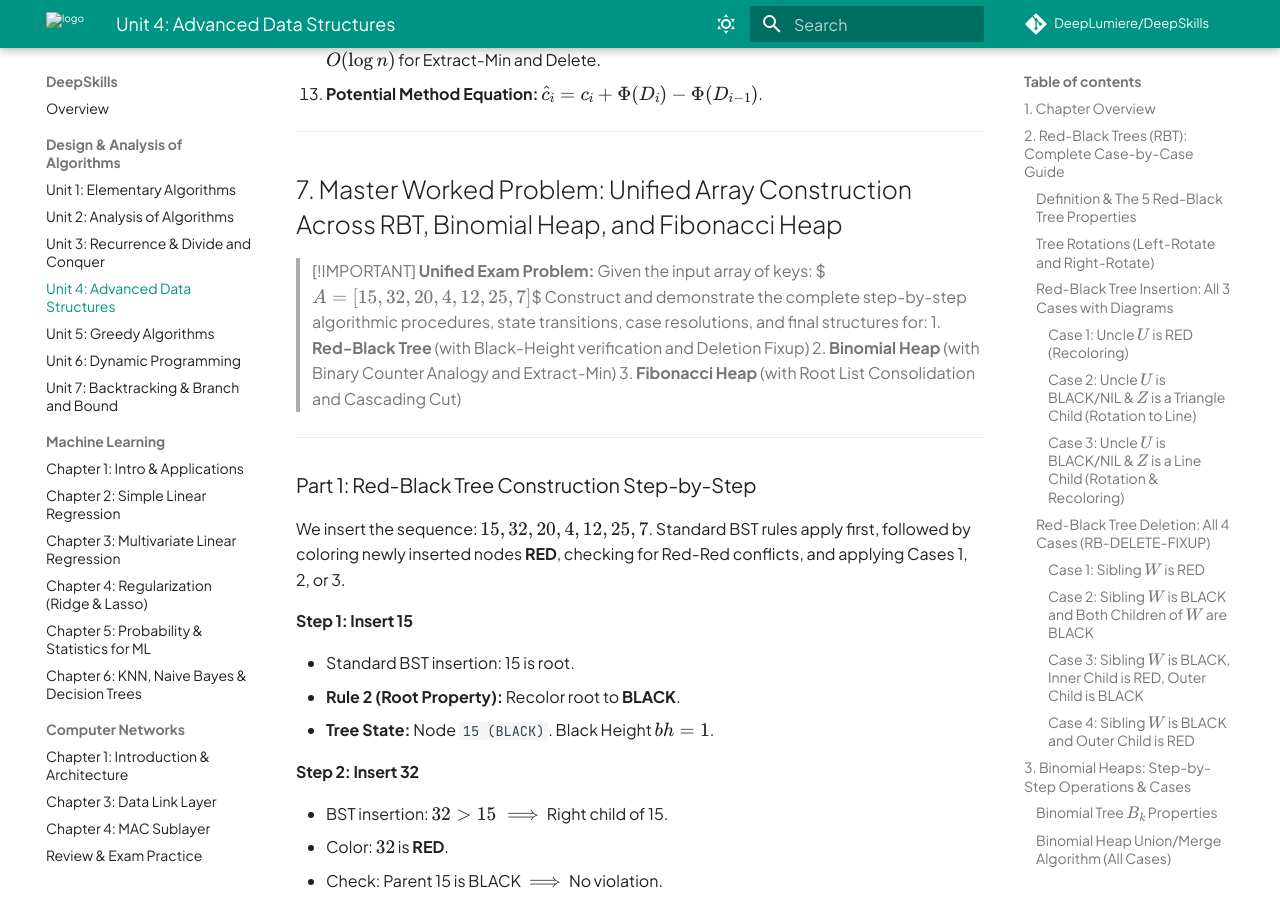
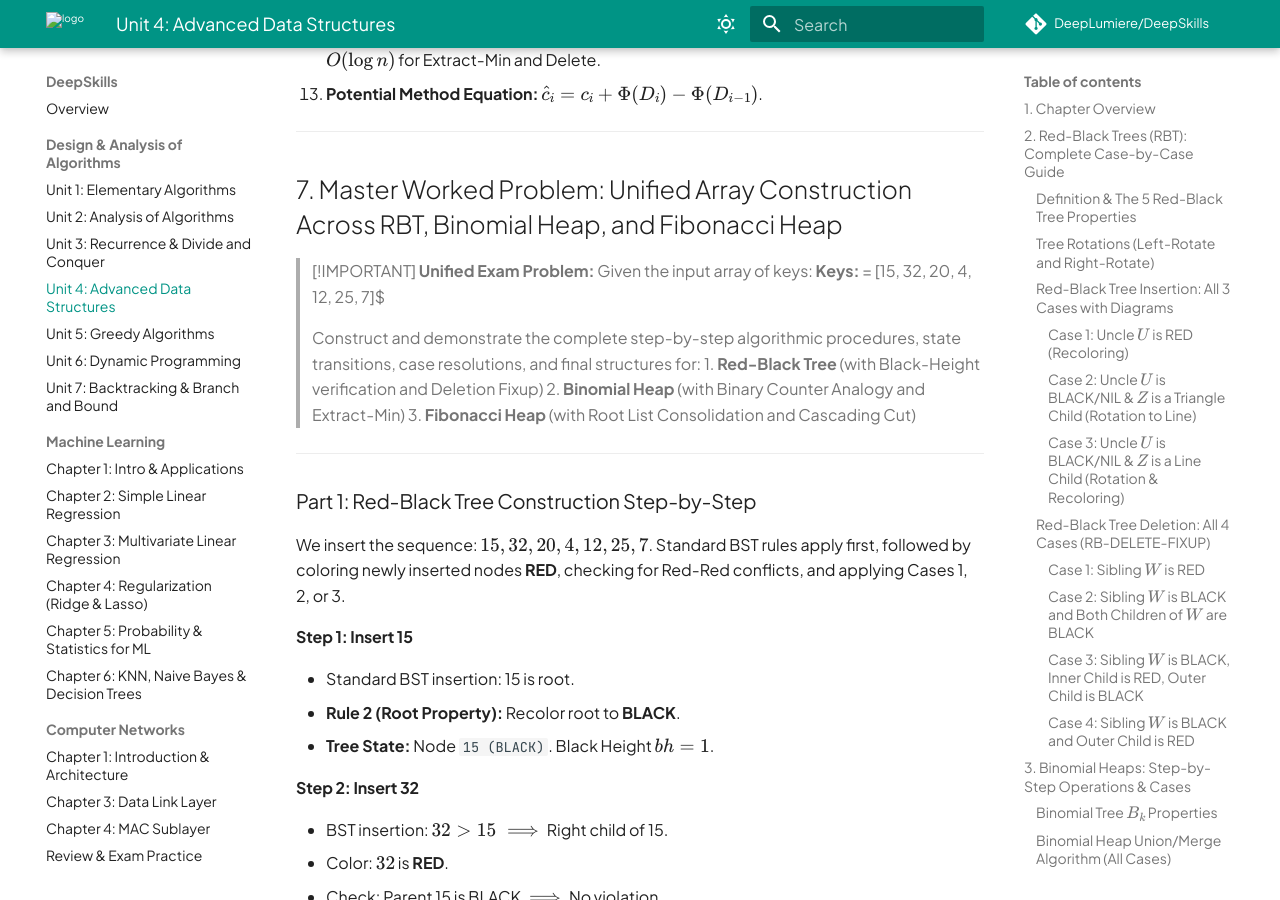
Before and after one commit to DeepLumiere/DeepSkills, an MkDocs documentation site: the page built from notes/design_and_analysis_of_algorithms/Unit_04_Advanced_Data_Structures.md, in a window 1280 px wide and 900 px high, scrolled down 10537 px. Built offline with MkDocs 1.6.1 and Material for MkDocs 9.7.7, drawn with Linux system fonts in a browser that asks for light colours; comment, search, counter and statistics services are not loaded; some of the changed text lies outside the part shown.

Commit message:
Add files via upload

```diff
--- a/notes/design_and_analysis_of_algorithms/Unit_04_Advanced_Data_Structures.md
+++ b/notes/design_and_analysis_of_algorithms/Unit_04_Advanced_Data_Structures.md
@@ -577,7 +577,8 @@ flowchart TD
 > [!IMPORTANT]
 > **Unified Exam Problem:**
 > Given the input array of keys:
-> $$A = [15, 32, 20, 4, 12, 25, 7]$$
+> **Keys:**  = [15, 32, 20, 4, 12, 25, 7]$
+
 > Construct and demonstrate the complete step-by-step algorithmic procedures, state transitions, case resolutions, and final structures for:
 > 1. **Red-Black Tree** (with Black-Height verification and Deletion Fixup)
 > 2. **Binomial Heap** (with Binary Counter Analogy and Extract-Min)
```
Also changed, not shown: other parts of notes/design_and_analysis_of_algorithms/Unit_04_Advanced_Data_Structures.md (+10 -2 lines).
